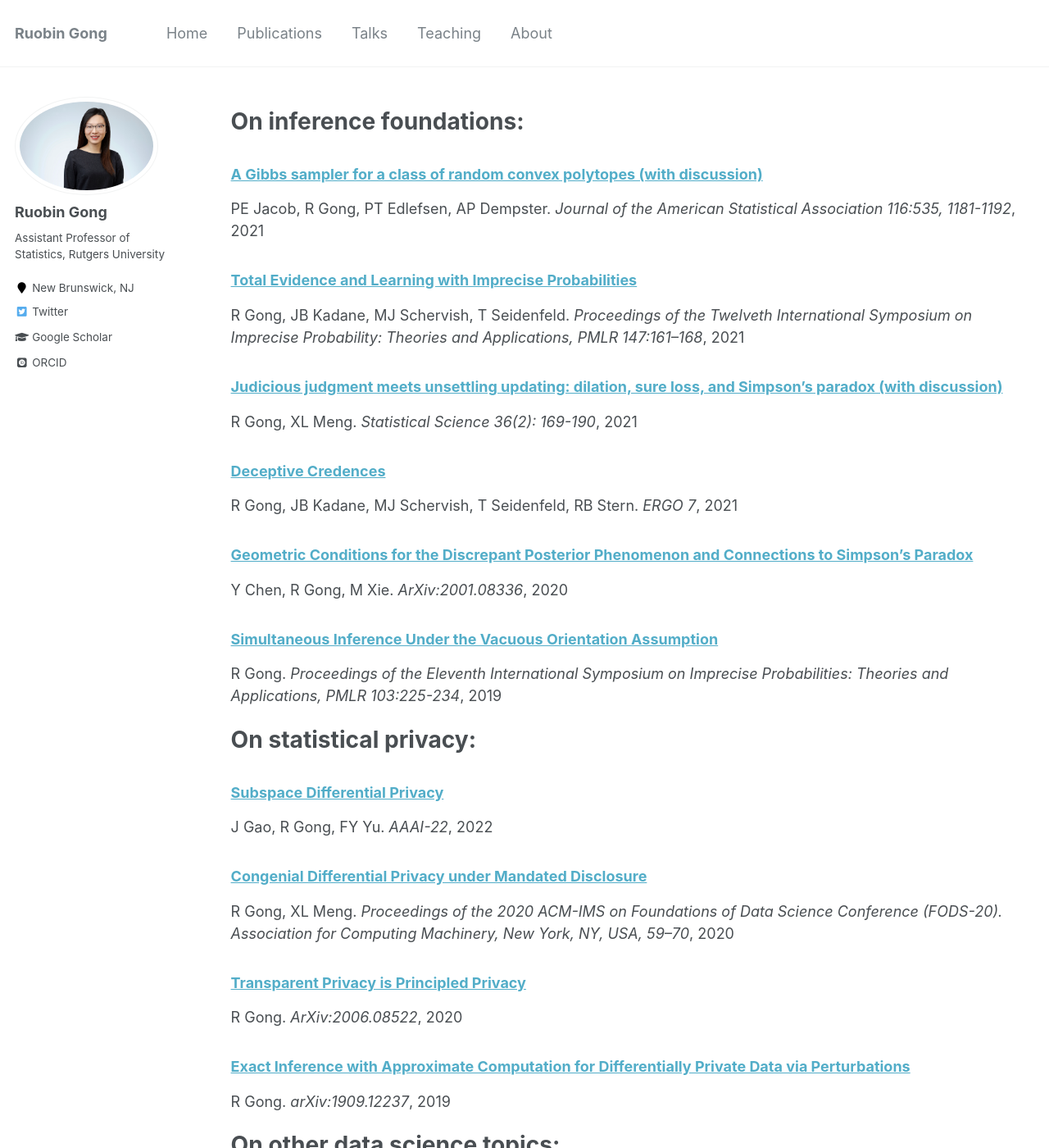
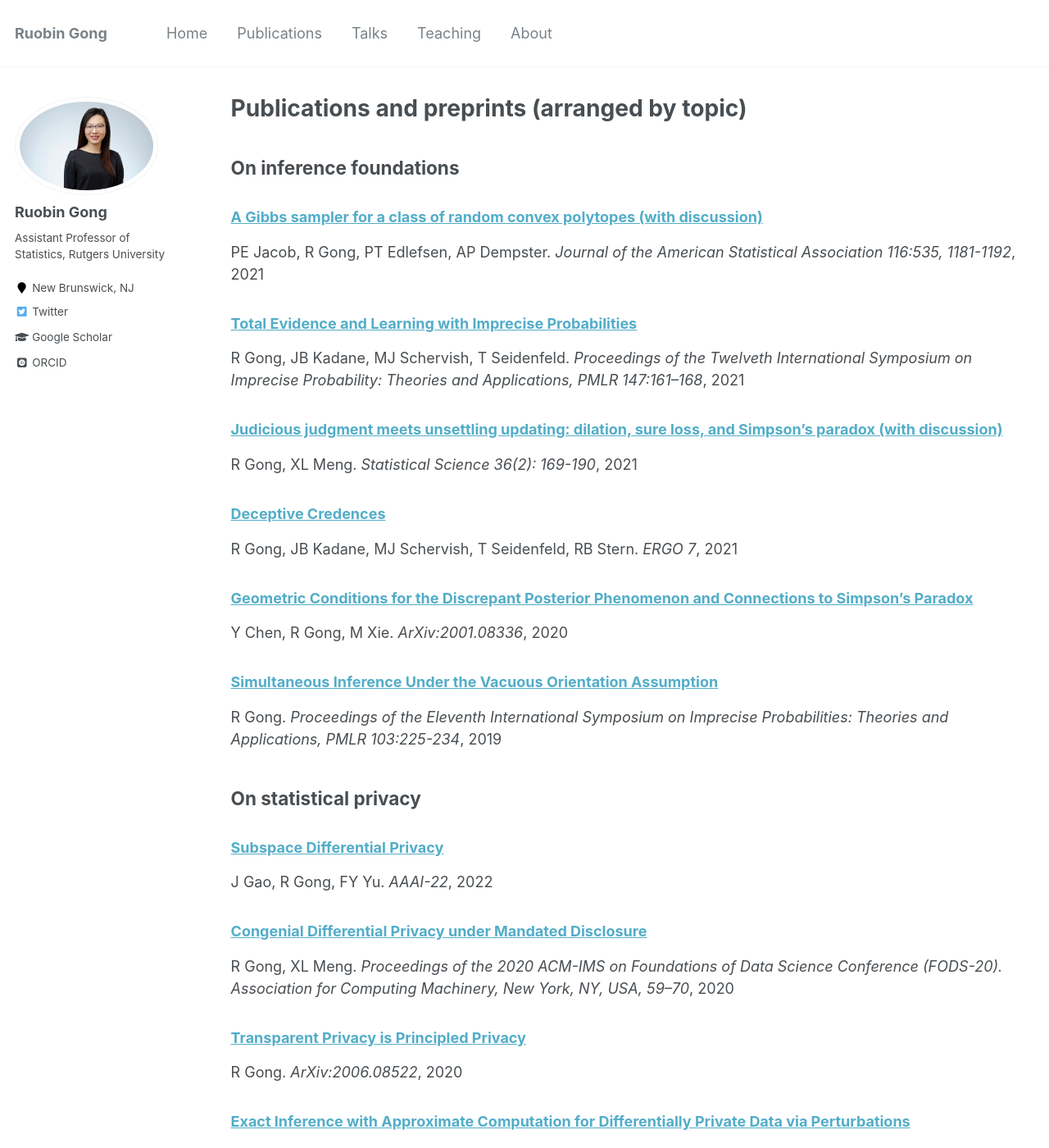
Before and after one commit to RuobinGong/RuobinGong.github.io, a Jekyll site: the page built from _pages/publications.md, in a window 1280 px wide and 1400 px high. Shown: the whole window at 82% size. Built offline with Jekyll 4.4.1, drawn with Linux system fonts in a browser that asks for light colours; some web fonts are replaced; some of the changed text lies outside the part shown.

Commit message:
Update publications.md

```diff
--- a/_pages/publications.md
+++ b/_pages/publications.md
@@ -1,6 +1,6 @@
 ---
 layout: archive
-title: ""
+title: "Publications and preprints (arranged by topic)"
 permalink: /publications/
 author_profile: true
 
@@ -8,19 +8,19 @@ author_profile: true
 
 {% include base_path %}
 
-# On inference foundations:
+## On inference foundations
 
 {% for post in site.publications_foundation reversed %}
   {% include archive-single.html %}
 {% endfor %}
 
-# On statistical privacy:
+## On statistical privacy
 
 {% for post in site.publications_privacy reversed %}
   {% include archive-single.html %}
 {% endfor %}
 
-# On other data science topics:
+## On other data science topics
 
 {% for post in site.publications reversed %}
   {% include archive-single.html %}
```
